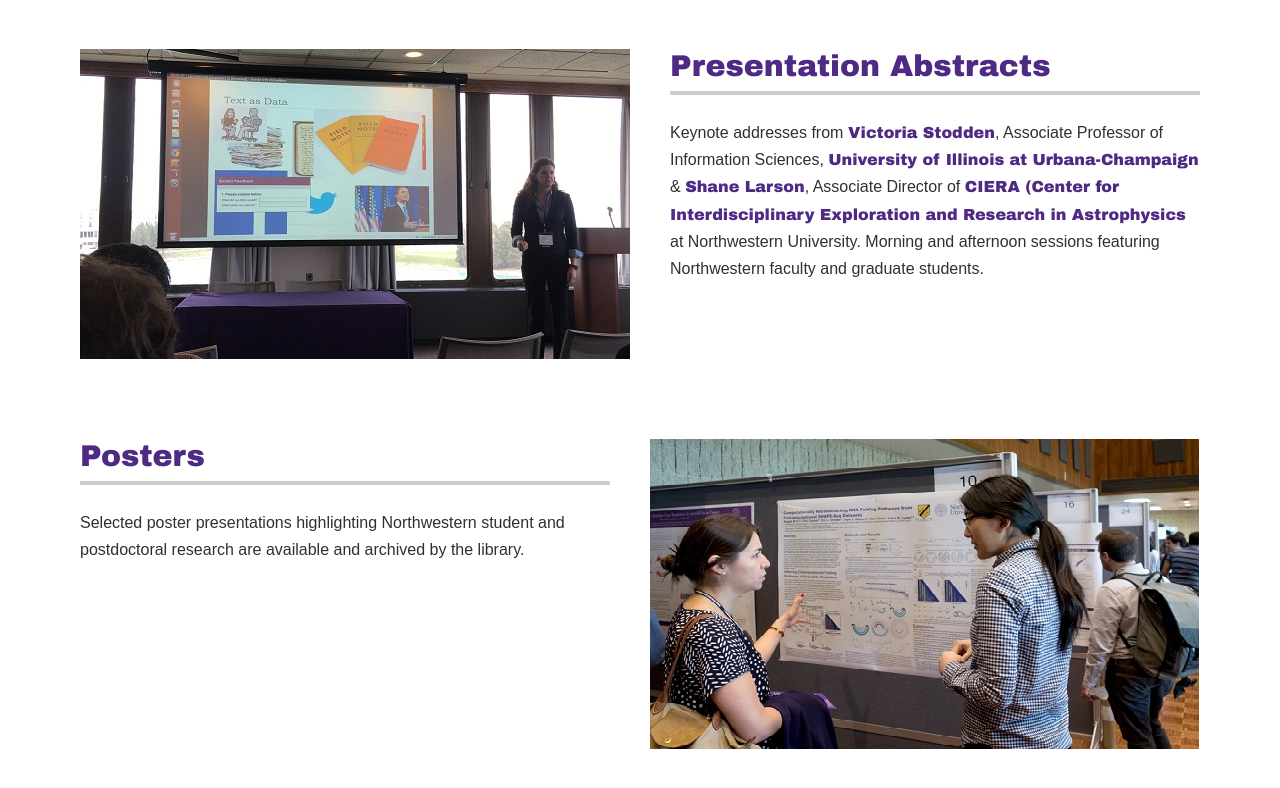
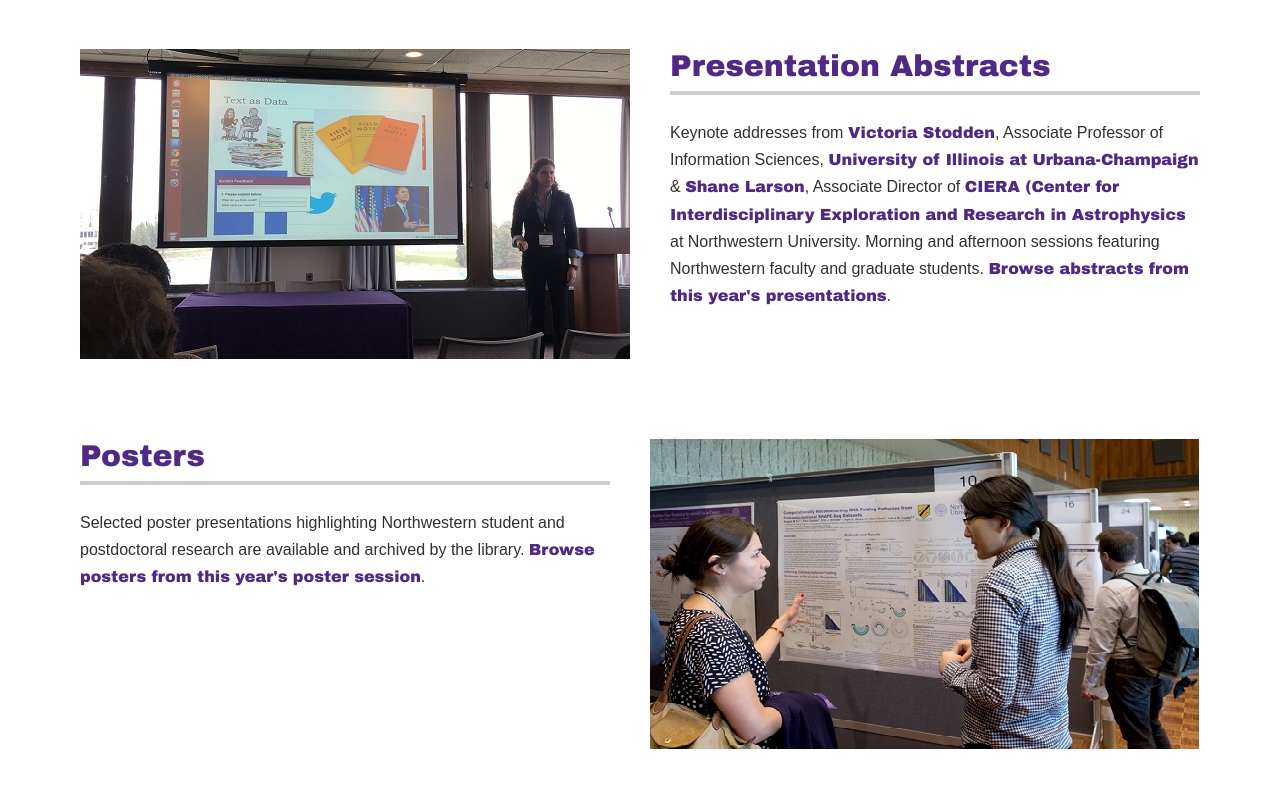
Before and after one commit to nulib/computational-research-day, a Jekyll site: the page built from index.md, in a window 1280 px wide and 1400 px high, scrolled down 855 px, cut to the strip 0-825 px from the top of the window. Shown: the top 788 px of the strip. Built offline with Jekyll 4.4.1, drawn with Linux system fonts in a browser that asks for light colours; nearby versions of some CDN libraries; some web fonts are replaced; some of the changed text lies outside the part shown.

Commit message:
adds descriptive links to home page browse section

```diff
--- a/_layouts/home.html
+++ b/_layouts/home.html
@@ -34,13 +34,13 @@ layout: default
         		</div>
         		<div class="text">
         			<h4><a href="/speakers/">Presentation Abstracts</a></h4>
-        			<p>Keynote addresses from <a href="https://ischool.illinois.edu/people/faculty/vcs">Victoria Stodden</a>, Associate Professor of Information Sciences, <a href="http://illinois.edu/">University of Illinois at Urbana-Champaign</a> & <a href="http://sciencejedi.com/professional/">Shane Larson</a>, Associate Director of <a href="http://ciera.northwestern.edu/">CIERA (Center for Interdisciplinary Exploration and Research in Astrophysics</a> at Northwestern University. Morning and afternoon sessions featuring Northwestern faculty and graduate students.</p>
+        			<p>Keynote addresses from <a href="https://ischool.illinois.edu/people/faculty/vcs">Victoria Stodden</a>, Associate Professor of Information Sciences, <a href="http://illinois.edu/">University of Illinois at Urbana-Champaign</a> & <a href="http://sciencejedi.com/professional/">Shane Larson</a>, Associate Director of <a href="http://ciera.northwestern.edu/">CIERA (Center for Interdisciplinary Exploration and Research in Astrophysics</a> at Northwestern University. Morning and afternoon sessions featuring Northwestern faculty and graduate students. <a href="/speakers/" title="Speakers">Browse abstracts from this year's presentations</a>.</p>
         		</div>
         	</div>
         	<div class="alternate-photo-float">
         		<div class="text">
         			<h4><a href="/posters/">Posters</a></h4>
-        			<p>Selected poster presentations highlighting Northwestern student and postdoctoral research are available and archived by the library.</p>
+        			<p>Selected poster presentations highlighting Northwestern student and postdoctoral research are available and archived by the library. <a href="/posters/" title="Posters">Browse posters from this year's poster session</a>.</p>
         		</div>
         		<div class="image-right">
         			<img alt="Poster Session at Computational Research Day 2017" title="Poster Session at Computational Research Day 2017" src="/assets/images/posters-1.jpg"/>
@@ -52,7 +52,7 @@ layout: default
         		</div>
         		<div class="text">
             	<h4><a href="/visualizations/">Visualizations</a></h4>
-        			<p>Selected visualizations created by Northwestern students and postdoctoral researchers are presented as images, videos, and interactive graphics.</p>
+        			<p>Selected visualizations created by Northwestern students and postdoctoral researchers are presented as images, videos, and interactive graphics. <a href="/visualizations/" title="Visualizations">Browse visualizations from this year's visualization contest</a>.</p>
         		</div>
         	</div>
         </div>
```
